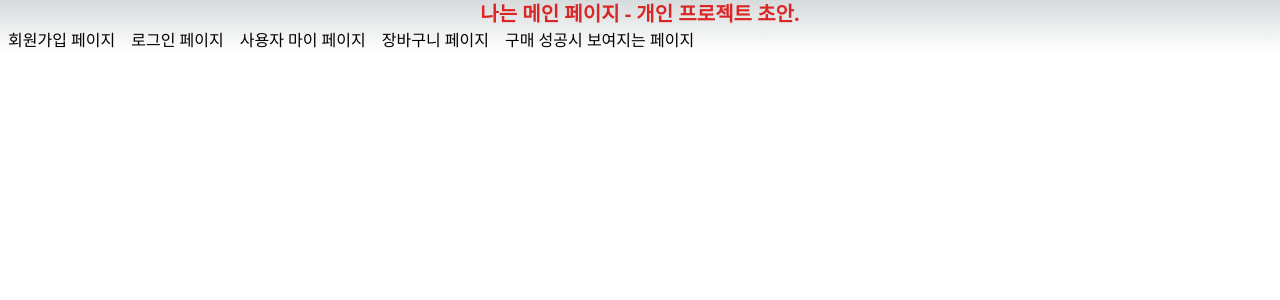
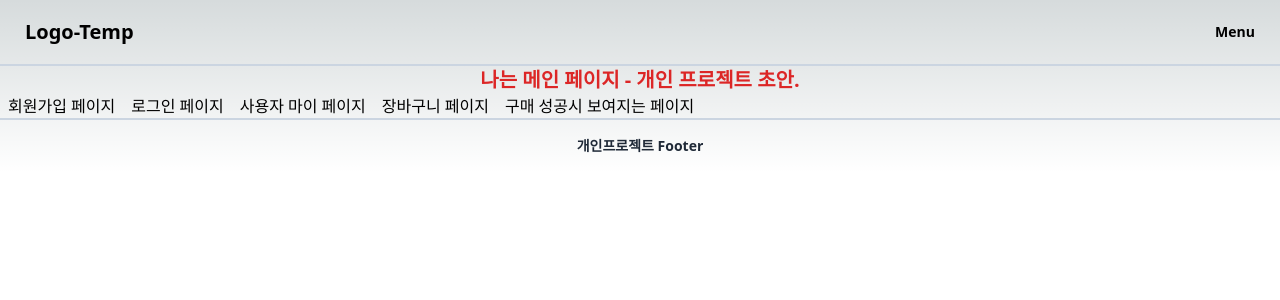
Before and after one commit to Runor0624/Real-Shop, a Next.js app: page / in a window 1280 px wide. Shown: the top 300 px of the page. Built offline with nearby package versions, Linux system fonts and the light colour scheme.

Commit message:
[Add] 공통 컴포넌트 추가 등

```diff
--- a/app/layout.tsx
+++ b/app/layout.tsx
@@ -1,18 +1,20 @@
-import "./globals.css";
-import ReactQuery from "./Util/ReactQuery";
+import Nav from '@/components/Common/Nav'
+import Footers from '@/components/Common/Footer'
+import './globals.css'
+import ReactQuery from './Util/ReactQuery'
 
 export default function RootLayout({
   children,
 }: Readonly<{
-  children: React.ReactNode;
+  children: React.ReactNode
 }>) {
   return (
-    <html lang="en">
+    <html lang='en'>
       <body>
-        <ReactQuery>
-            {children}
-        </ReactQuery>
+        <Nav />
+        <ReactQuery>{children}</ReactQuery>
+        <Footers />
       </body>
     </html>
-  );
+  )
 }
--- /dev/null
+++ b/components/Common/Footer.tsx
@@ -0,0 +1,8 @@
+// Footer Components
+export default function Footers() {
+  return (
+    <footer className='footer footer-center p-4 text-base-content border-t-2 border-slate-300'>
+      <p className='text-center font-bold'>개인프로젝트 Footer</p>
+    </footer>
+  )
+}
--- /dev/null
+++ b/components/Common/Nav.tsx
@@ -0,0 +1,36 @@
+// Header
+
+export default function Nav() {
+  return (
+    <>
+      <div className='navbar border-b-2 border-slate-300'>
+        <div className='flex-1'>
+          <a className='btn btn-ghost text-xl'>Logo-Temp</a>
+        </div>
+        <div className='flex-none gap-2'>
+          <div className='dropdown dropdown-end'>
+            <div tabIndex={0} role='button' className='btn btn-ghost'>
+              <div className='w-10'>
+                <p>Menu</p>
+              </div>
+            </div>
+            <ul
+              tabIndex={0}
+              className='mt-3 z-[1] p-2 shadow menu menu-sm dropdown-content bg-base-100 rounded-box w-52'
+            >
+              <li>
+                <a className='justify-between'>1</a>
+              </li>
+              <li>
+                <a>2</a>
+              </li>
+              <li>
+                <a>3</a>
+              </li>
+            </ul>
+          </div>
+        </div>
+      </div>
+    </>
+  )
+}
```
Also changed, not shown: app/page.tsx (+24 -13 lines), .eslintrc.json, 1 other file (tests, documents, lock files or other folders).
